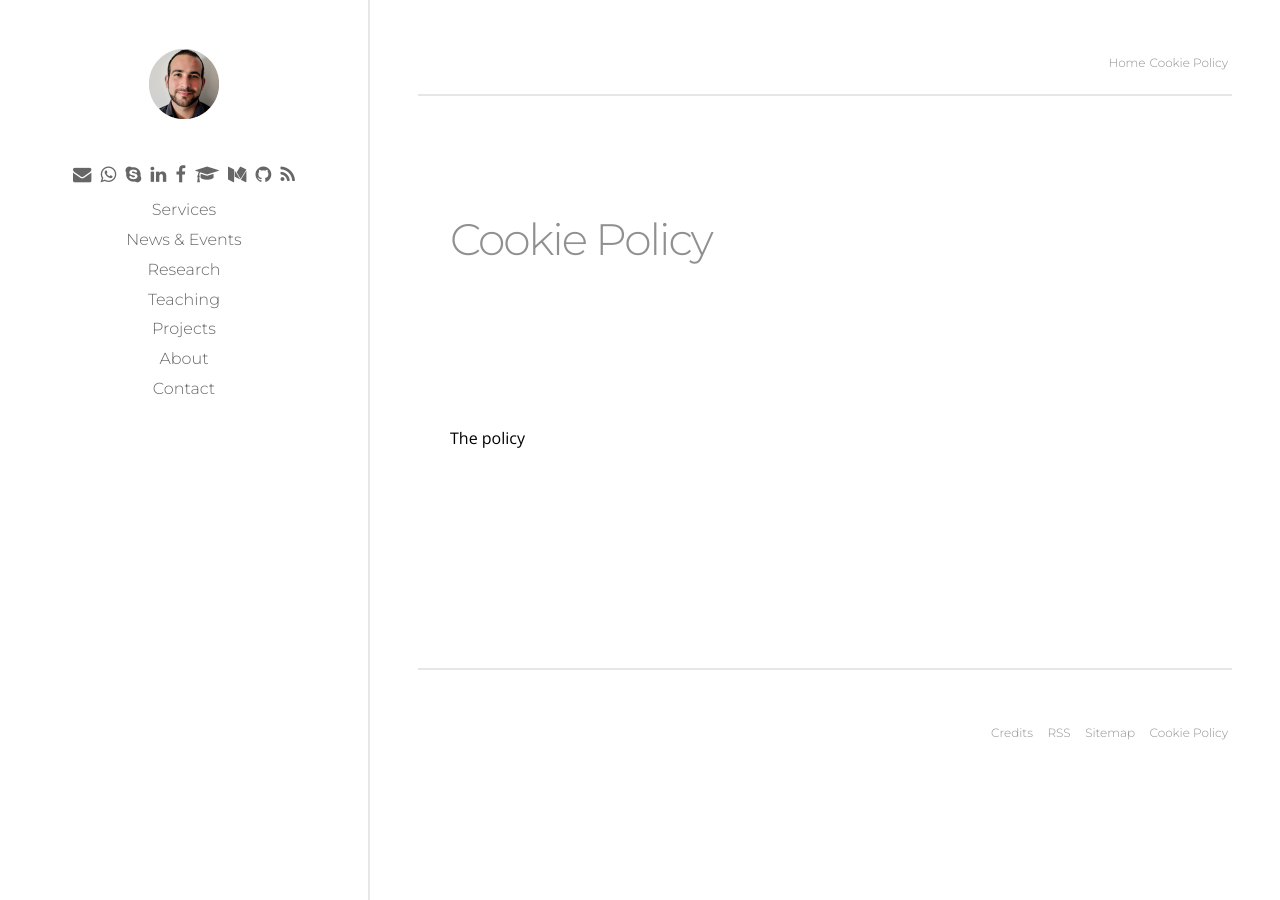
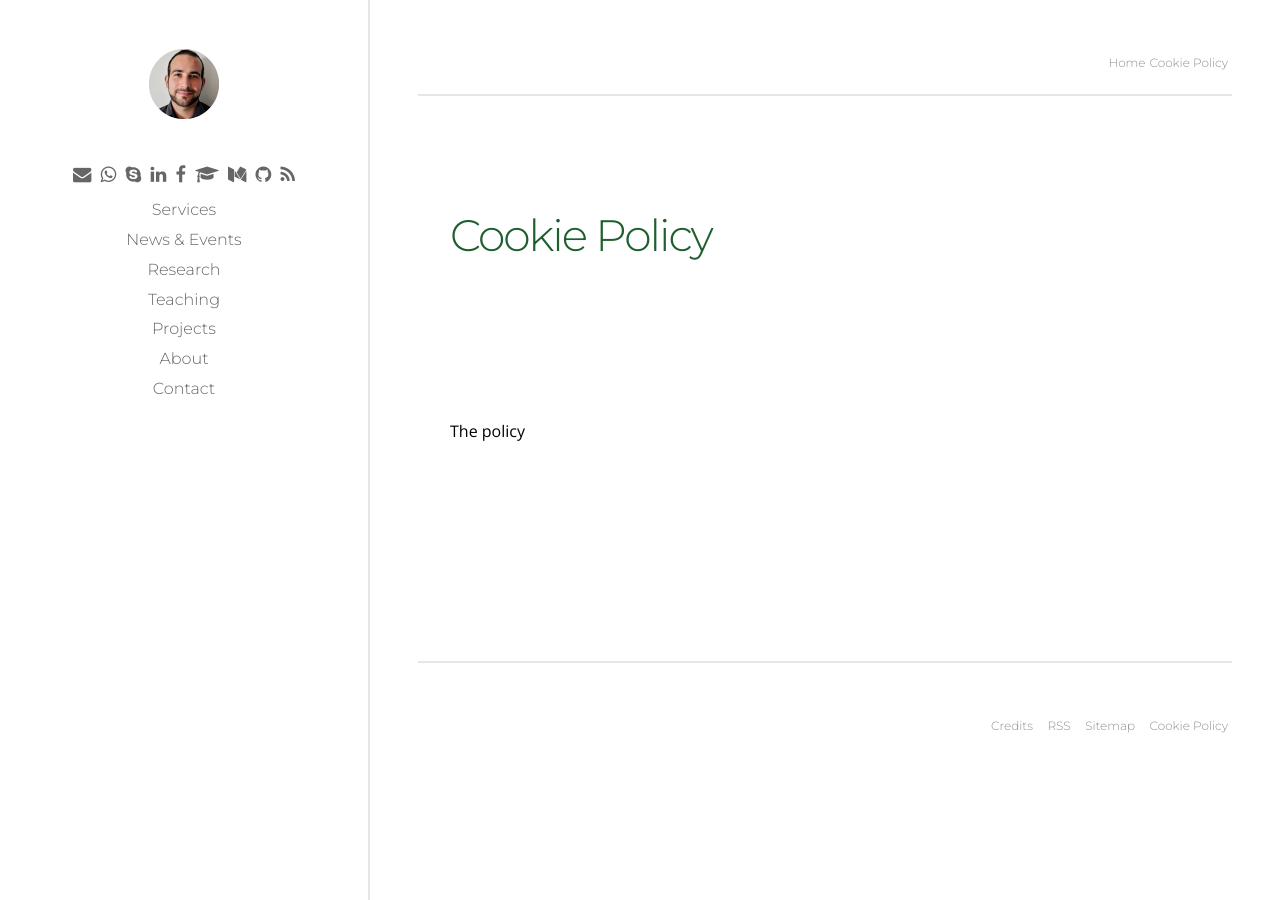
Before and after one commit to p-marco/p-marco.github.io, a Jekyll site: the page built from cookie-policy.md, in a window 1280 px wide. Built offline with Jekyll 4.4.1, drawn with Linux system fonts in a browser that asks for light colours; our own code applies the rules of GitHub Pages for plain Markdown files.

Commit message:
default layout test

```diff
--- a/_includes/item-header.html
+++ b/_includes/item-header.html
@@ -2,13 +2,14 @@
   		<p class="nav-item--page link t-heading">
     		{{ page.date | date: "%-d %B %Y"}}
     	</p>
-<span class="nav-item--page link t-heading t-brandColor">
+<span class="nav-item--page t-heading">
+
 {% if (item.url == page.url) %}
-<a class="t-heading" href="{{ page.url }}"><h4>{{ page.title }}</h4></a>
+<a class="link" href="{{ page.url }}"><h4>{{ page.title }}</h4></a>
 
 {% else %}
 
-        <h1 class="t-heading">{{ page.title }}</h1>
+        <h1 class="t-brandColor">{{ page.title }}</h1>
 
 {% endif %}
 </span>
```
